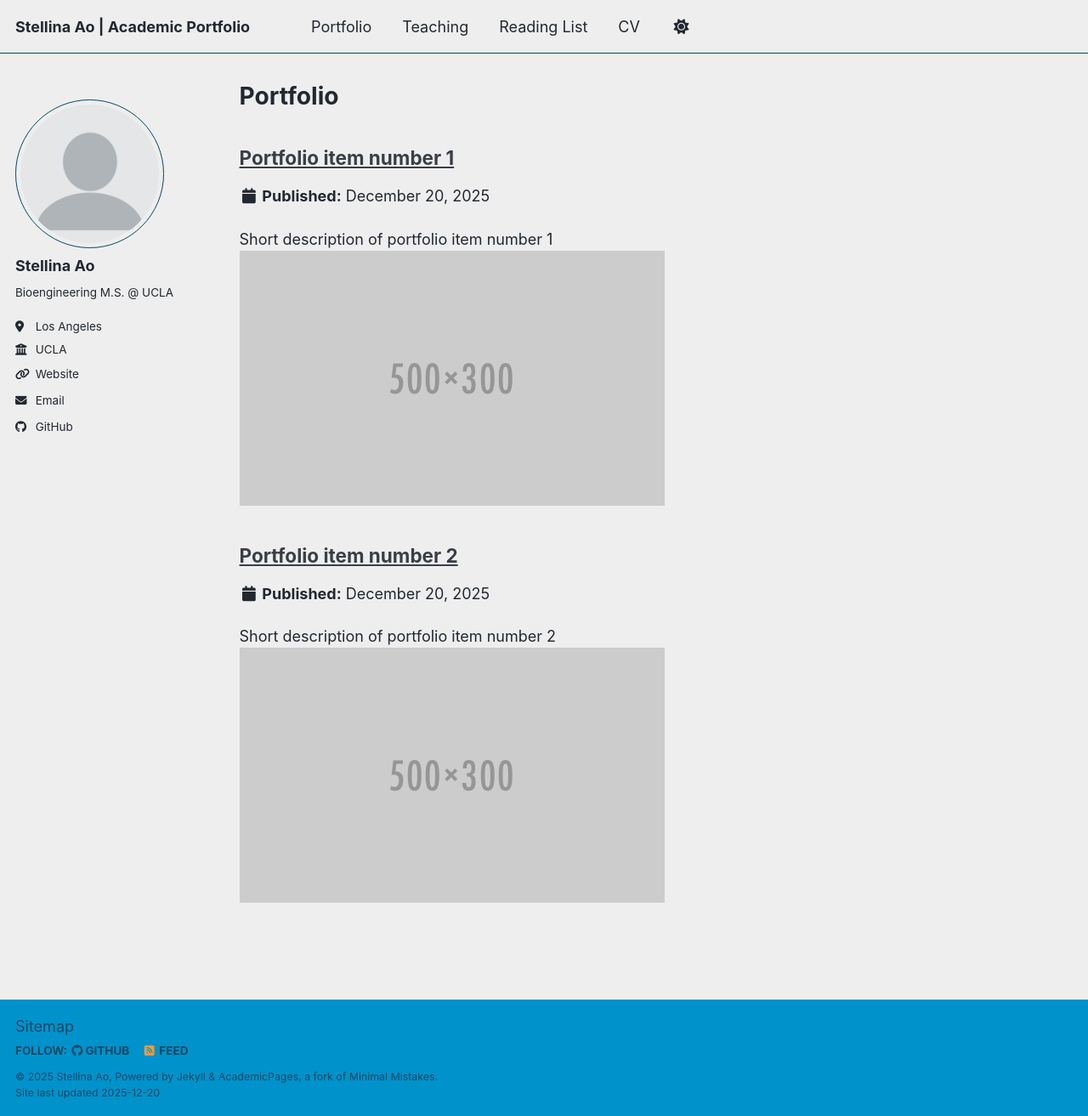
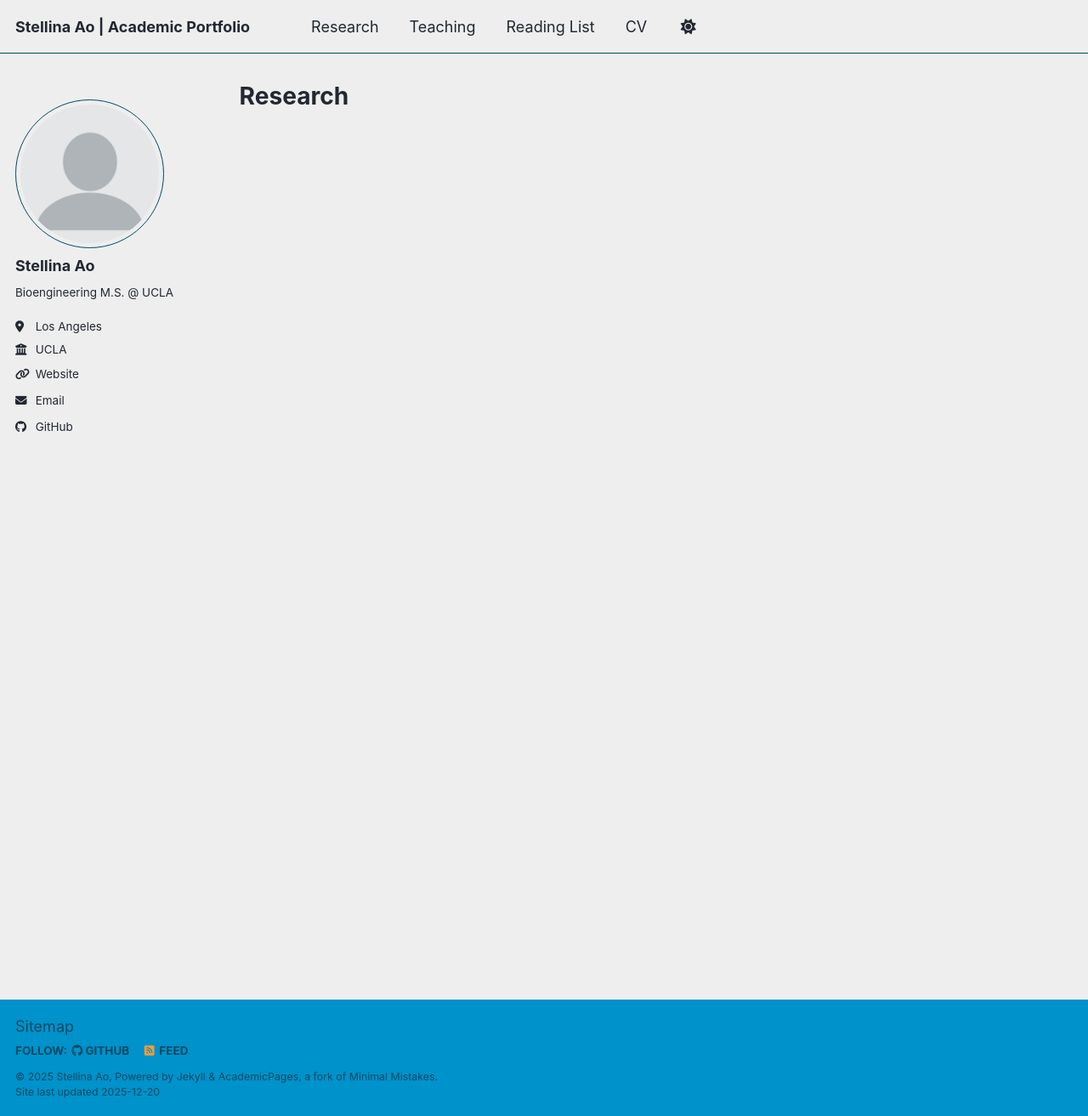
Before and after one commit to stellinaao/stellinaao.github.io, a Jekyll site: the page built from _pages/research.html, in a window 1280 px wide and 1313 px high. Shown: the whole window at 85% size. Built offline with Jekyll 4.4.1, drawn with Linux system fonts in a browser that asks for light colours; a script bundle is joined from its source files by our own code; library files that are not in the unit come from our copies.

Commit message:
began workshopping research page - SA

```diff
--- a/_data/navigation.yml
+++ b/_data/navigation.yml
@@ -11,8 +11,8 @@
   # - title: "Publications"
   #   url: /publications/
 
-  - title: "Portfolio"
-    url: /portfolio/
+  - title: "Research"
+    url: /resarch/
 
   - title: "Teaching"
     url: /teaching/
--- a/_pages/portfolio.html
+++ b/_pages/research.html
@@ -1,13 +1,13 @@
 ---
 layout: archive
-title: "Portfolio"
-permalink: /portfolio/
+title: "Research"
+permalink: /research/
 author_profile: true
 ---
 
 {% include base_path %}
 
 
-{% for post in site.portfolio %}
+{% for post in site.research %}
   {% include archive-single.html %}
 {% endfor %}
--- a/_portfolio/portfolio-1.md
+++ /dev/null
@@ -1,7 +0,0 @@
----
-title: "Portfolio item number 1"
-excerpt: "Short description of portfolio item number 1<br/><img src='/images/500x300.png'>"
-collection: portfolio
----
-
-This is an item in your portfolio. It can be have images or nice text. If you name the file .md, it will be parsed as markdown. If you name the file .html, it will be parsed as HTML.
--- a/_portfolio/portfolio-2.html
+++ /dev/null
@@ -1,7 +0,0 @@
----
-title: "Portfolio item number 2"
-excerpt: "Short description of portfolio item number 2 <br/><img src='/images/500x300.png'>"
-collection: portfolio
----
-
-This is an item in your portfolio. It can be have images or nice text. If you name the file .md, it will be parsed as markdown. If you name the file .html, it will be parsed as HTML.
```
Also changed, not shown: _pages/404.md (+1 -1 lines), _pages/about.md (+1 -1 lines), _research/sharedgain.md (added, +12 -0 lines).
